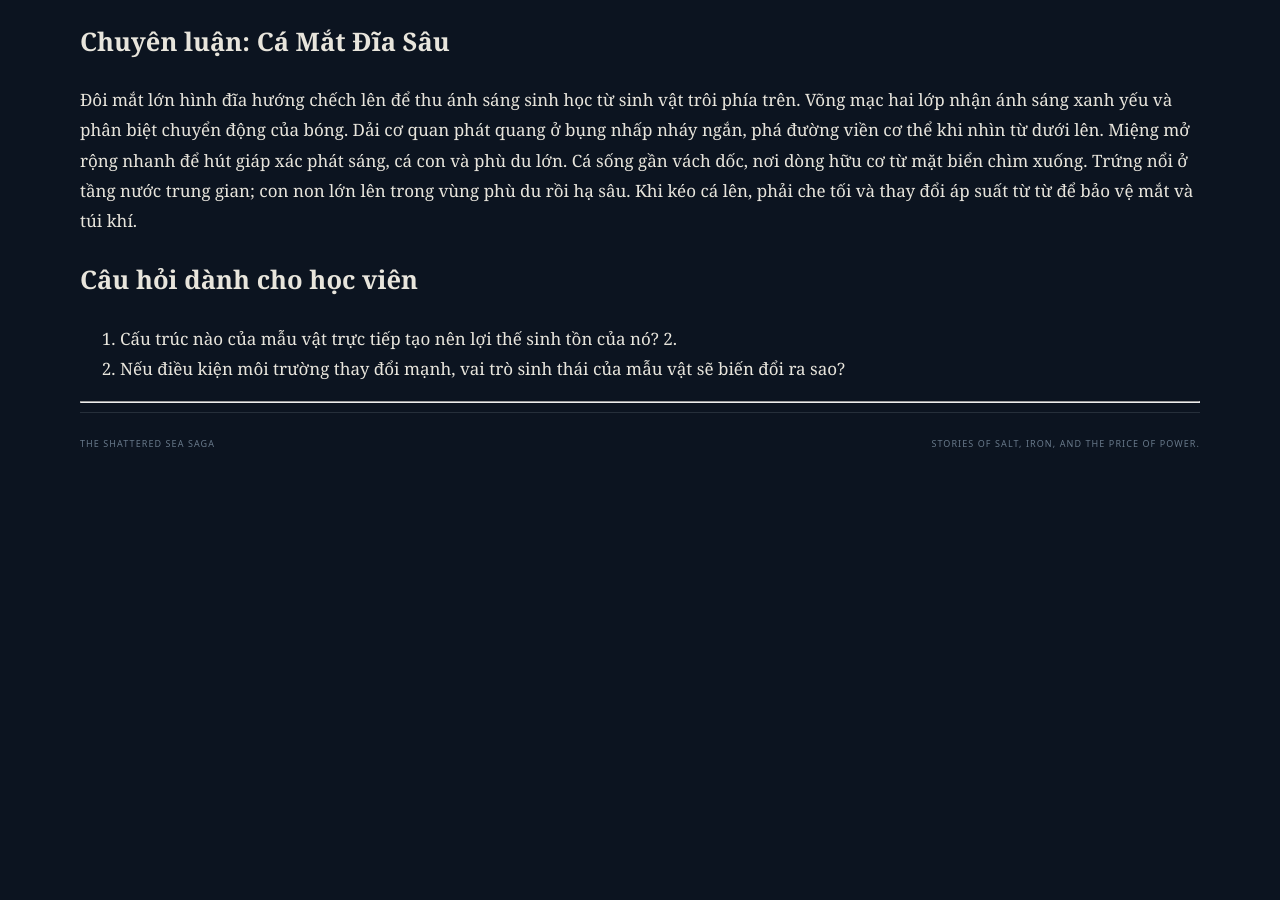
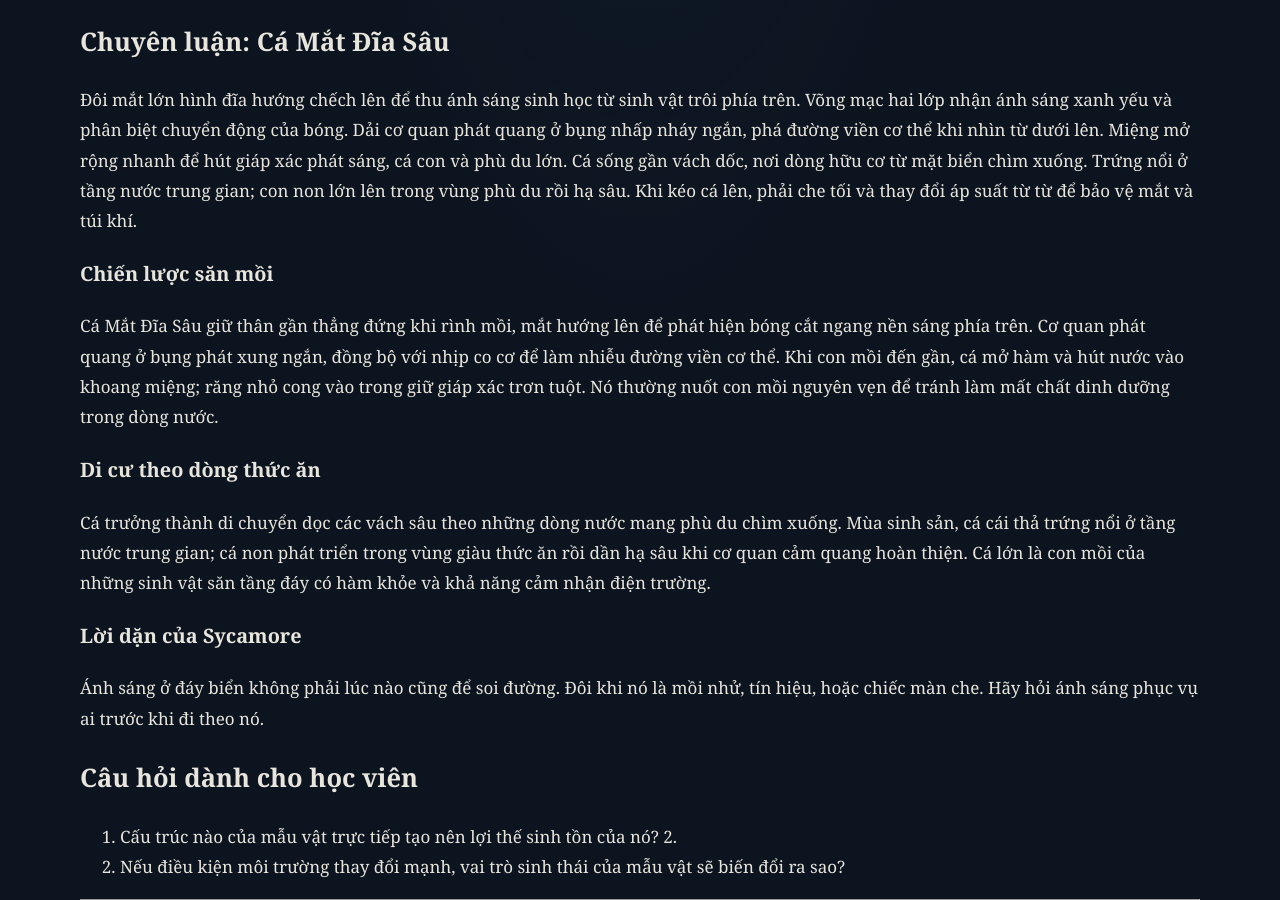
Before and after one commit to trduy91/seven-seas-reader, a Jekyll site: the page built from site/field-notes/sycamore/lecture-012-nhung-dau-vet-duoi-day-sau.md, in a window 1280 px wide and 900 px high, scrolled down 1457 px. Built offline with Jekyll 4.4.1, drawn with Linux system fonts in a browser that asks for light colours; our own code applies the rules of GitHub Pages for plain Markdown files; before the commit the page ends 1938 px from its top, so only the background shows below that.

Commit message:
Deepen Sycamore lecture with lifecycle and ecological interactions

```diff
--- a/site/field-notes/sycamore/lecture-012-nhung-dau-vet-duoi-day-sau.md
+++ b/site/field-notes/sycamore/lecture-012-nhung-dau-vet-duoi-day-sau.md
@@ -33,6 +33,15 @@ Mẫu vật chỉ thực sự được hiểu khi đặt vào toàn bộ hệ si
 
 Đôi mắt lớn hình đĩa hướng chếch lên để thu ánh sáng sinh học từ sinh vật trôi phía trên. Võng mạc hai lớp nhận ánh sáng xanh yếu và phân biệt chuyển động của bóng. Dải cơ quan phát quang ở bụng nhấp nháy ngắn, phá đường viền cơ thể khi nhìn từ dưới lên. Miệng mở rộng nhanh để hút giáp xác phát sáng, cá con và phù du lớn. Cá sống gần vách dốc, nơi dòng hữu cơ từ mặt biển chìm xuống. Trứng nổi ở tầng nước trung gian; con non lớn lên trong vùng phù du rồi hạ sâu. Khi kéo cá lên, phải che tối và thay đổi áp suất từ từ để bảo vệ mắt và túi khí.
 
+### Chiến lược săn mồi
+Cá Mắt Đĩa Sâu giữ thân gần thẳng đứng khi rình mồi, mắt hướng lên để phát hiện bóng cắt ngang nền sáng phía trên. Cơ quan phát quang ở bụng phát xung ngắn, đồng bộ với nhịp co cơ để làm nhiễu đường viền cơ thể. Khi con mồi đến gần, cá mở hàm và hút nước vào khoang miệng; răng nhỏ cong vào trong giữ giáp xác trơn tuột. Nó thường nuốt con mồi nguyên vẹn để tránh làm mất chất dinh dưỡng trong dòng nước.
+
+### Di cư theo dòng thức ăn
+Cá trưởng thành di chuyển dọc các vách sâu theo những dòng nước mang phù du chìm xuống. Mùa sinh sản, cá cái thả trứng nổi ở tầng nước trung gian; cá non phát triển trong vùng giàu thức ăn rồi dần hạ sâu khi cơ quan cảm quang hoàn thiện. Cá lớn là con mồi của những sinh vật săn tầng đáy có hàm khỏe và khả năng cảm nhận điện trường.
+
+### Lời dặn của Sycamore
+Ánh sáng ở đáy biển không phải lúc nào cũng để soi đường. Đôi khi nó là mồi nhử, tín hiệu, hoặc chiếc màn che. Hãy hỏi ánh sáng phục vụ ai trước khi đi theo nó.
+
 ## Câu hỏi dành cho học viên
 
 1. Cấu trúc nào của mẫu vật trực tiếp tạo nên lợi thế sinh tồn của nó?
```
